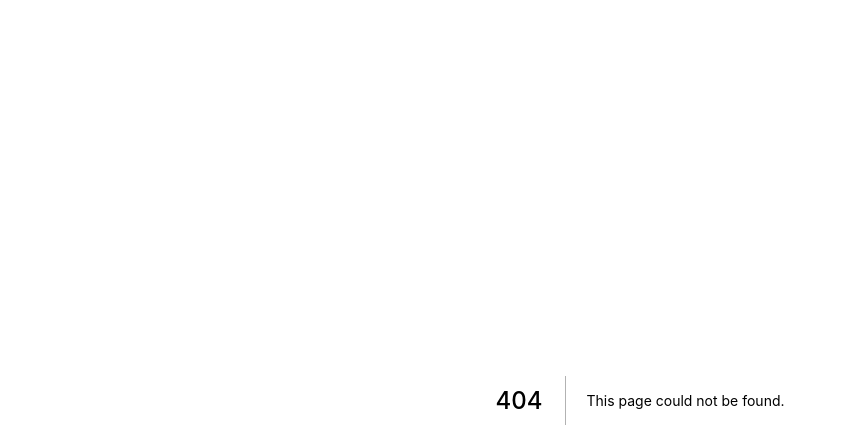
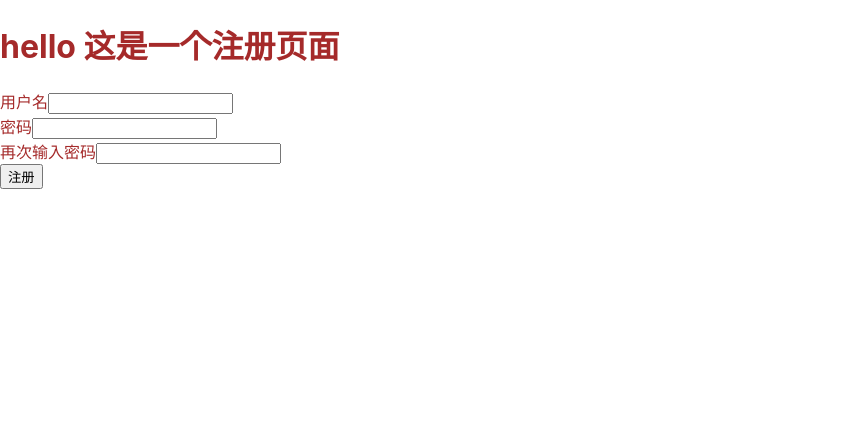
Before and after one commit to Allen718/nextji-demo-1, a Next.js app: page /sign_up in a window 1280 px wide. Before the commit this address had no page. Shown: the top 448 px of the page, without its empty margins (0-847 px from the left). Built offline with nearby package versions, Linux system fonts and the light colour scheme.

Commit message:
feat(sign_up): 注册模块

```diff
--- a/pages/posts/index.tsx
+++ b/pages/posts/index.tsx
@@ -24,7 +24,7 @@ const PostsIndex: NextPage<Props> = (props) => {
                 <a>{post.title}</a>
             </Link>)}
             <div>11222</div>
-            <h1>{`你现在使用的浏览器是222${browser.name}`}</h1>
+            <h1>{`你现在使用的浏览器是23322${browser.name}`}</h1>
         </div>
     )
 };
@@ -32,6 +32,7 @@ export const getServerSideProps: GetServerSideProps = async (context) => {
     const ua = context.req.headers['user-agent']
     const connection = await getDatabaseConnection()
     const posts = await connection.manager.find('posts');
+    //用于解析浏览器的一个插件库
     const result = new UAParser(ua).getResult()
     return {
         props: {
--- a/pages/login/index.tsx
+++ b/pages/sign_up/index.tsx
@@ -1,7 +1,8 @@
 import React, {useCallback, useState} from "react";
 import axios, {AxiosResponse} from 'axios';
-
+import { useRouter } from 'next/router';
 export default () => {
+    const router = useRouter()
     const [formData, setFormData] = useState({
         username: '',
         password: '',
@@ -15,13 +16,18 @@ export default () => {
     const onSubmit = useCallback((e) => {
         e.preventDefault();
         axios.post(`/api/v1/AddUser`, formData)
-            .then(() => {}, (error) => {
+            .then((res) => {
+                if(res.status===200){
+                    router.push('/sign_in');
+                }
+
+            }, (error) => {
                 if (error.response) {
                     const response: AxiosResponse = error.response;
                     if (response.status === 422) {
                         console.log('response.data');
                         console.log(response.data);
-                        setErrors({...errors, ...response.data});
+                        setErrors({...response.data});
                     }
                 }
             });
@@ -29,7 +35,7 @@ export default () => {
     }, [formData])
     return (
         <div>
-            <h1>登陆页</h1>
+            <h1>hello 这是一个注册页面</h1>
             <form onSubmit={onSubmit}>
                 <div>
                     <label>
```
